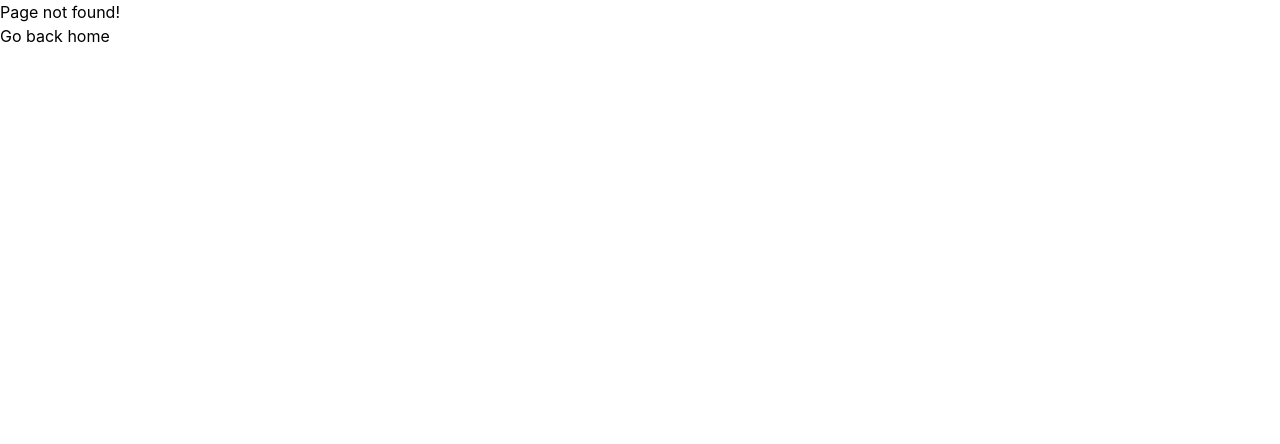
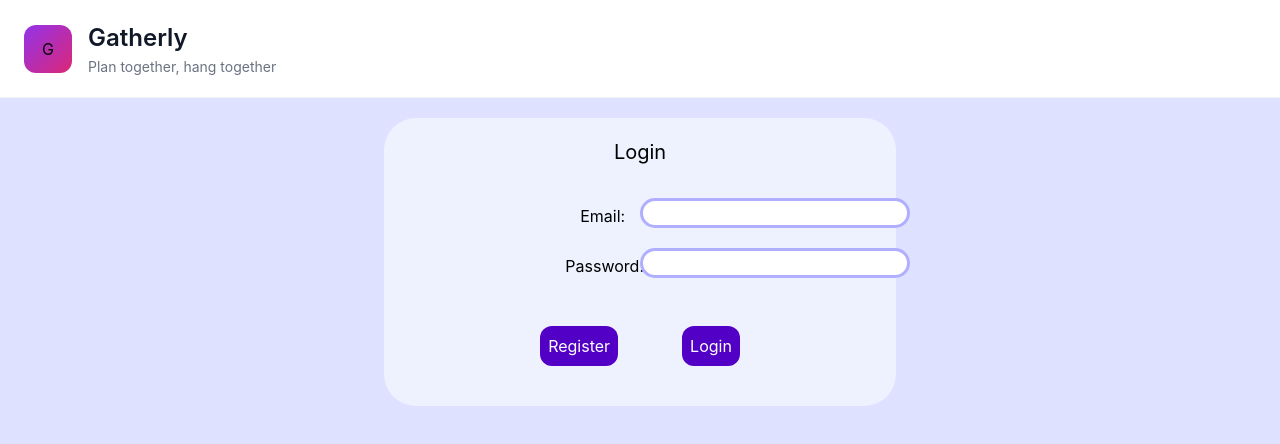
Before and after one commit to Code-the-Dream-School/l-group-practicum-team5, a React (Vite) app in the folder frontend/: page /login in a window 1280 px wide. Before the commit this address had no page. Shown: the top 444 px of the page. Built offline with nearby package versions, Linux system fonts and the light colour scheme.

Commit message:
started connection to database, worked on styling

```diff
--- a/frontend/src/components/features/LoginForm.tsx
+++ b/frontend/src/components/features/LoginForm.tsx
@@ -29,7 +29,7 @@ const LoginForm = function ({ onLogin }: LoginFormProps) {
           handleLogin();
         }}
       >
-        <div className='grid-cols-2 justify-start'>
+        <div >
           <TextInputWithLabel
             elementId="email"
             label="Email"
--- a/frontend/src/components/shared/TextInputWithLabel.tsx
+++ b/frontend/src/components/shared/TextInputWithLabel.tsx
@@ -1,7 +1,7 @@
 interface InputProps {
   elementId: string;
   label: string;
-  onChange: (e: React.ChangeEvent<HTMLInputElement>) => void; // Is this how I should set the type for onChange?
+  onChange: (e: React.ChangeEvent<HTMLInputElement>) => void;
   value: string;
   type?: string;
 }
@@ -15,9 +15,9 @@ function TextInputWithLabel({
 }: InputProps) {
   const inputStyling =
     'bg-white border-3 border-indigo-500/50 hover:border-[#d1b1ff] m-auto mb-3 rounded-2xl pt-.5 pb-.5 pr-2 pl-2';
-  const labelStyling = 'm-auto mb-3';
+  const labelStyling = 'm-auto mb-3 justify-right';
   return (
-    <div className="p-1">
+    <div className='p-1 grid grid-cols-2 m-auto w-1/3'>
       <label className={labelStyling} htmlFor={elementId}>
         {label}:{' '}
       </label>
--- a/frontend/src/main.tsx
+++ b/frontend/src/main.tsx
@@ -8,8 +8,8 @@ import NotFoundPage from './pages/NotFoundPage.tsx';
 import './index.css';
 
 const router = createBrowserRouter([
-  { path: '/', element: <LoginPage /> },
-  { path: '/register', element: <RegisterPage /> },
+  { path: '/login', element: <LoginPage /> },
+  { path: '/', element: <RegisterPage /> },
   { path: '/dashboard', element: <DashboardPage /> },
   { path: '*', element: <NotFoundPage /> },
 ]);
--- a/frontend/src/pages/LoginPage.tsx
+++ b/frontend/src/pages/LoginPage.tsx
@@ -1,16 +1,38 @@
+import { useState } from 'react';
 import LoginForm from '../components/features/LoginForm.tsx';
 import LoginHeader from '../components/shared/HeaderWithoutInvite.tsx';
-//import { redirect  } from 'react-router-dom';
-
-const onLogin = (data: { email: string; password: string }) => {
-  console.log(data); //will connect to backend here, plan to redirect to dashboard based on backend response
-  //redirect("/dashboard");
-};
+import { redirect } from 'react-router-dom';
 
 function LoginPage() {
+  const [error, setError] = useState('');
+
+  const onLogin = async (data: { email: string; password: string }) => {
+    /*try {
+      const response = await fetch('http://localhost:8080/api/login', {
+        method: 'POST',
+        headers: {
+          'Content-Type': 'application/json',
+        },
+        body: JSON.stringify({ email: data.email, password: data.password }),
+      });
+
+      const result = await response.json();
+      if (result.message == 'Login successful') {
+        redirect('/dashboard');
+      } else {
+        setError('Login Failed');
+      }
+    } catch (err) {
+      if (err) {
+        setError('Error: Login Failed');
+      }
+    }*/
+  };
+
   return (
-    <div className='bg-indigo-400/25 h-screen'>
-      <LoginHeader/>
+    <div className="bg-indigo-400/25 h-screen">
+      <LoginHeader />
+      <p>{error}</p>
       <LoginForm onLogin={onLogin} />
     </div>
   );
```
